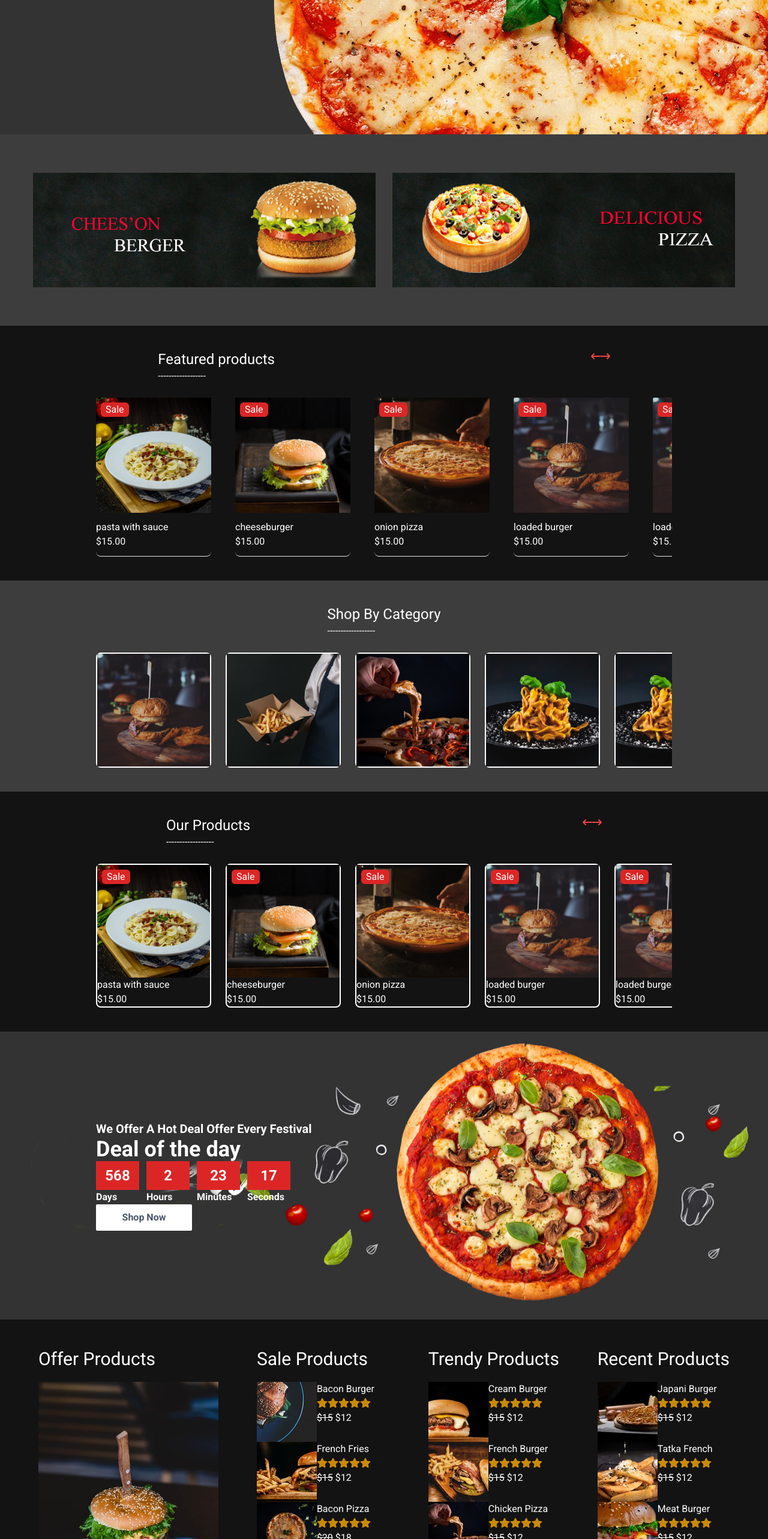
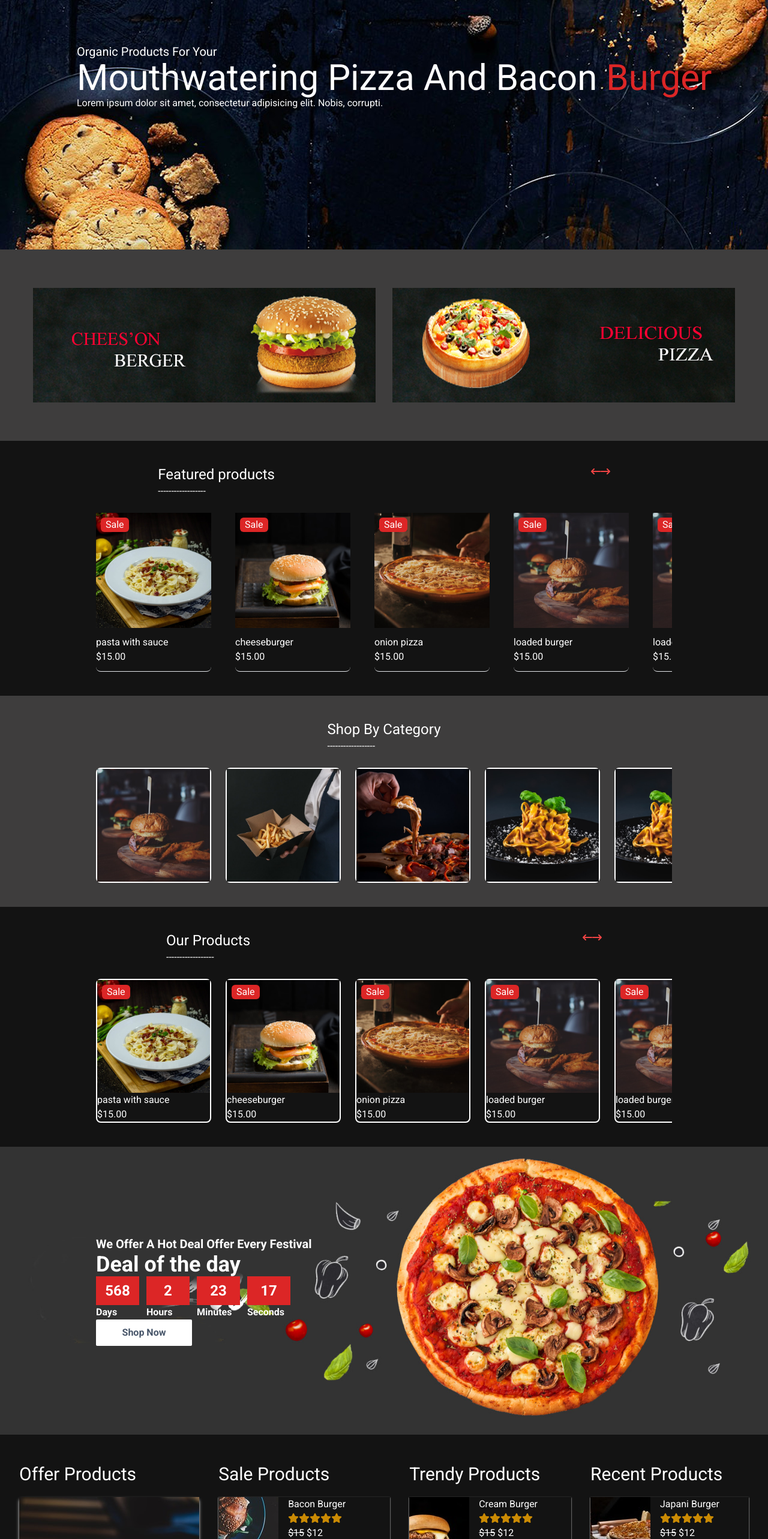
Before and after one commit to klheeJ/foodbar, a React (Vite) app: page / in a window 1280 px wide. Shown: the part 234-2800 px from the top of the page at 60% size. Built offline with nearby package versions, Linux system fonts and the light colour scheme.

Commit message:
additions

```diff
--- a/src/components/Hero.tsx
+++ b/src/components/Hero.tsx
@@ -1,9 +1,13 @@
 
 const Hero = () => {
   return (
-    <section>
-      <div className="bg-[url('/pizza.jpg')] h-96 w-100 bg-auto bg-right-bottom">
-
+    <section className="h-[36rem]">
+      <div className="bg-[url('/Slider.jpg')] h-full w-100 bg-auto bg-right-bottom flex flex-col justify-center pl-32">
+        <div className="text-white">
+          <div className="text-xl">Organic Products For Your</div>
+          <h2 className="text-6xl">Mouthwatering Pizza And Bacon <span className="text-red-600">Burger</span></h2>
+          <p>Lorem ipsum dolor sit amet, consectetur adipisicing elit. Nobis, corrupti.</p>
+        </div>
       </div>
     </section>
   )
--- a/src/components/Offer.tsx
+++ b/src/components/Offer.tsx
@@ -5,20 +5,20 @@ import { faStar } from '@fortawesome/free-solid-svg-icons';
 const Offer = () => {
   return (
     <div className='bg-[#131313] text-white flex justify-evenly'>
-      <div className="mt-12">
+      <div className="mt-12 mb-12">
         <div className="text-3xl">Offer Products</div>
-        <img  className="mt-5" src="./public/offer/side.jpg" alt="" />
+        <img  className="mt-5 shadow-white shadow-md" src="./public/offer/side.jpg" alt="" />
       </div>
 
       <div>
         <div className="text-3xl mt-12">Sale Products</div>
-        <div className="mt-5">
+        <div className="flex flex-col gap-4 mt-5">
           {OfferItems.slice(0,4).map((item)=> (
               <div
                 key={item.id}
-                className="flex">
+                className="flex shadow-white shadow-sm">
                 <img src={item.image} alt="" />
-                <div>
+                <div className="pr-12 pl-4">
                   <div>{item.name}</div>
                   <div className="text-yellow-600">
                     {[...Array(5)].map(() => (
@@ -33,13 +33,13 @@ const Offer = () => {
 
       <div>
         <div className="text-3xl mt-12">Trendy Products</div>
-        <div className="mt-5">
+        <div className="flex flex-col gap-4 mt-5">
           {OfferItems.slice(4,8).map((item)=> (
               <div
                 key={item.id}
-                className="flex">
+                className="flex shadow-white shadow-sm">
                 <img src={item.image} alt="" />
-                <div>
+                <div className="pr-12 pl-4">
                   <div>{item.name}</div>
                   <div className="text-yellow-600">
                       {[...Array(5)].map(() => (
@@ -55,13 +55,13 @@ const Offer = () => {
       <div>
       <div>
         <div className="text-3xl mt-12">Recent Products</div>
-        <div className="mt-5">
+        <div className="flex flex-col gap-4 mt-5">
           {OfferItems.slice(8,12).map((item)=> (
               <div
                 key={item.id}
-                className="flex">
+                className="flex shadow-white shadow-sm">
                 <img src={item.image} alt="" />
-                <div>
+                <div className="pr-12 pl-4">
                   <div>{item.name}</div>
                   <div className="text-yellow-600">
                       {[...Array(5)].map(() => (
--- a/src/components/lists.ts
+++ b/src/components/lists.ts
@@ -316,84 +316,84 @@ export const CategoryItems = [
 
 export const OfferItems = [
     {
-        image: "/offer/1.jpg",
+        image: "./public/offer/1.jpg",
         id: "food1",
         name: "Bacon Burger",
         prevPrice: "$15",
         currentPrice: "$12"
     },
     {
-        image: "/offer/2.jpg",
+        image: "./public/offer/2.jpg",
         id: "food2",
         name: "French Fries",
         prevPrice: "$15",
         currentPrice: "$12"
     },
     {
-        image: "/offer/3.jpg",
+        image: "./public/offer/3.jpg",
         id: "food3",
         name: "Bacon Pizza",
         prevPrice: "$20",
         currentPrice: "$18"
     },
     {
-        image: "/offer/4.jpg",
+        image: "./public/offer/4.jpg",
         id: "food4",
         name: "Vegetable Burger",
         prevPrice: "$15",
         currentPrice: "$12"
     },
     {
-        image: "/offer/5.jpg",
+        image: "./public/offer/5.jpg",
         id: "food5",
         name: "Cream Burger",
         prevPrice: "$15",
         currentPrice: "$12"
     },
     {
-        image: "/offer/6.jpg",
+        image: "./public/offer/6.jpg",
         id: "food6",
         name: "French Burger",
         prevPrice: "$15",
         currentPrice: "$12"
     },
     {
-        image: "/offer/7.jpg",
+        image: "./public/offer/7.jpg",
         id: "food7",
         name: "Chicken Pizza",
         prevPrice: "$15",
         currentPrice: "$12"
     },
     {
-        image: "/offer/8.jpg",
+        image: "./public/offer/8.jpg",
         id: "food8",
         name: "Tomato Burger",
         prevPrice: "$30",
         currentPrice: "$15"
     },
     {
-        image: "/offer/9.jpg",
+        image: "./public/offer/9.jpg",
         id: "food9",
         name: "Japani Burger",
         prevPrice: "$15",
         currentPrice: "$12"
     },
     {
-        image: "/offer/10.jpg",
+        image: "./public/offer/10.jpg",
         id: "food10",
         name: "Tatka French",
         prevPrice: "$15",
         currentPrice: "$12"
     },
     {
-        image: "/offer/11.jpg",
+        image: "./public/offer/11.jpg",
         id: "food11",
         name: "Meat Burger",
         prevPrice: "$15",
         currentPrice: "$12"
     },
     {
-        image: "/offer/12.jpg",
+        image: "./public/offer/12.jpg",
         id: "food12",
         name: "Chains Burger",
         prevPrice: "$25",
```
